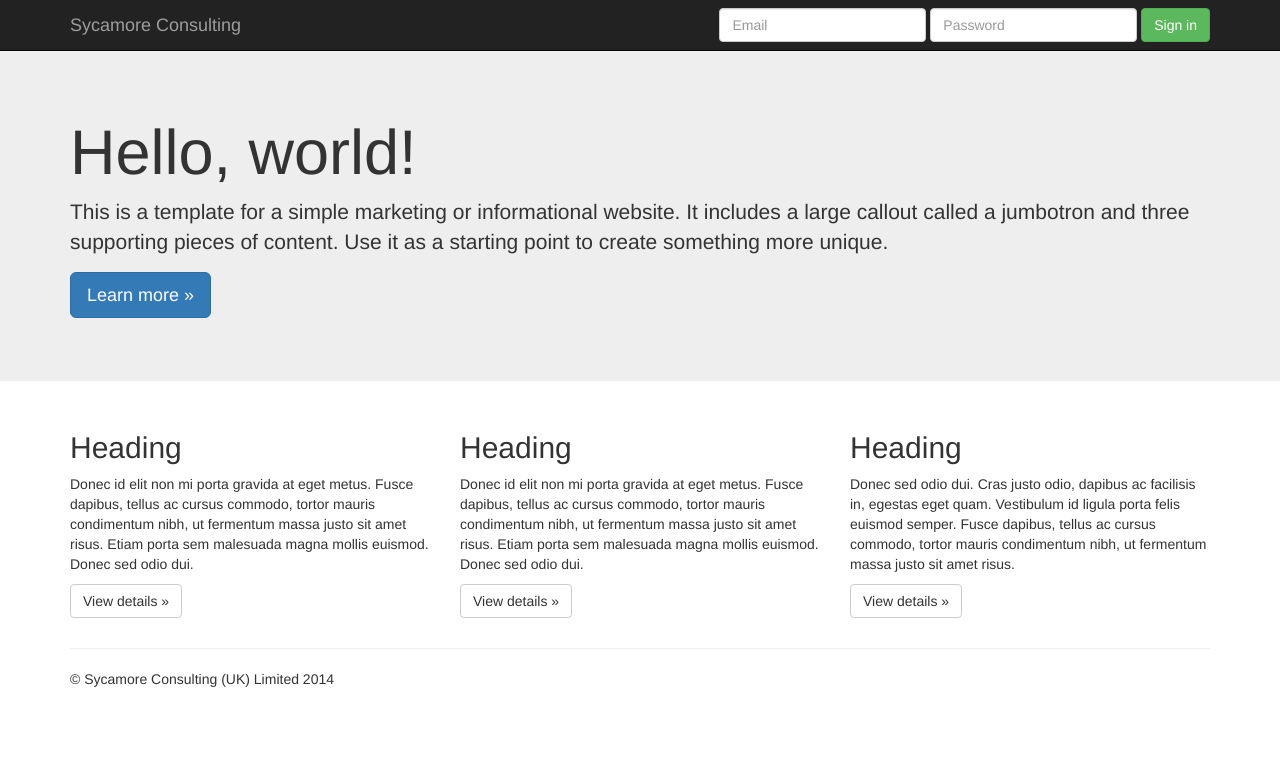
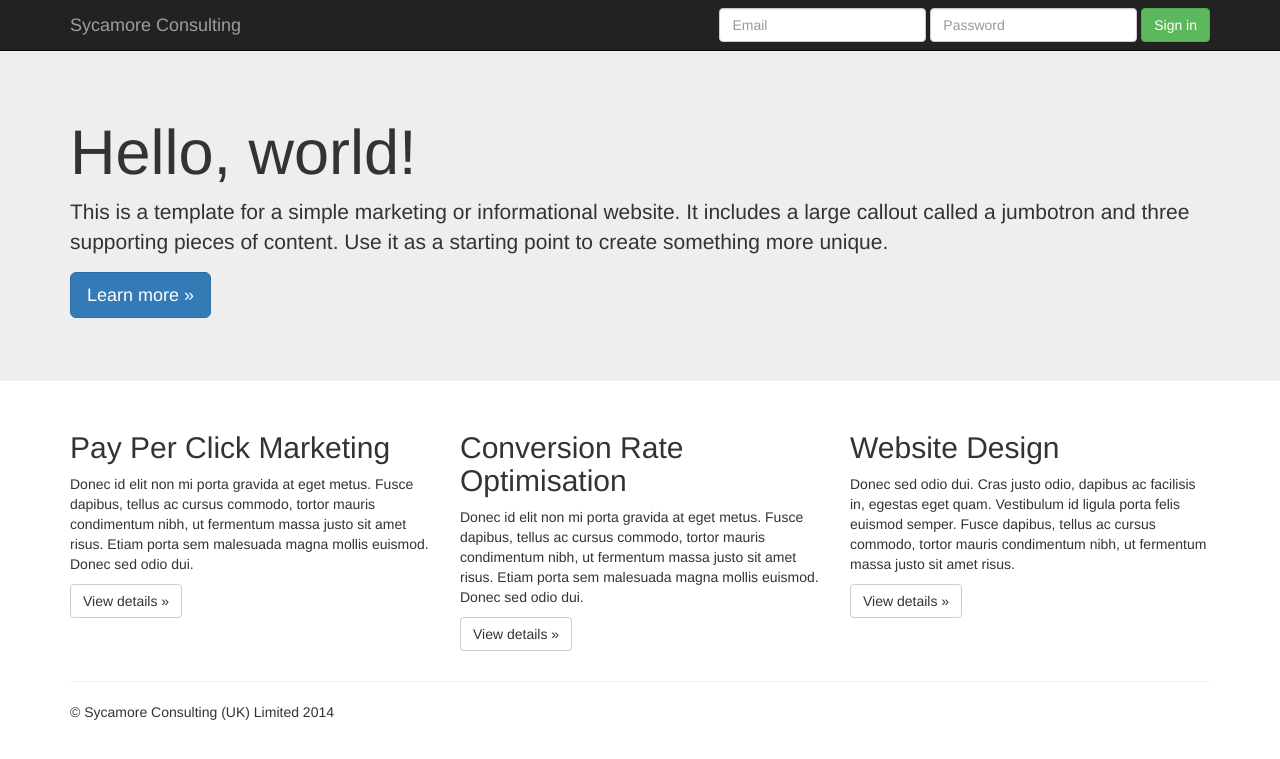
Before and after one commit to sycamoreconsulting/sycamoreconsulting.github.io, a Jekyll site: the page built from index.html, in a window 1280 px wide. Shown: the top 759 px of the page. Built offline with Jekyll 4.4.1, drawn with Linux system fonts in a browser that asks for light colours; nearby versions of some CDN libraries; Markdown is read by kramdown in place of the engine named in the settings.

Commit message:
Changed titles of headings

```diff
--- a/index.html
+++ b/index.html
@@ -13,17 +13,17 @@ title: Sycamore Consulting
     <div class="container">
       <div class="row">
         <div class="col-md-4">
-          <h2>Heading</h2>
+          <h2>Pay Per Click Marketing</h2>
           <p>Donec id elit non mi porta gravida at eget metus. Fusce dapibus, tellus ac cursus commodo, tortor mauris condimentum nibh, ut fermentum massa justo sit amet risus. Etiam porta sem malesuada magna mollis euismod. Donec sed odio dui. </p>
           <p><a class="btn btn-default" href="#" role="button">View details &raquo;</a></p>
         </div>
         <div class="col-md-4">
-          <h2>Heading</h2>
+          <h2>Conversion Rate Optimisation</h2>
           <p>Donec id elit non mi porta gravida at eget metus. Fusce dapibus, tellus ac cursus commodo, tortor mauris condimentum nibh, ut fermentum massa justo sit amet risus. Etiam porta sem malesuada magna mollis euismod. Donec sed odio dui. </p>
           <p><a class="btn btn-default" href="#" role="button">View details &raquo;</a></p>
         </div>
         <div class="col-md-4">
-          <h2>Heading</h2>
+          <h2>Website Design</h2>
           <p>Donec sed odio dui. Cras justo odio, dapibus ac facilisis in, egestas eget quam. Vestibulum id ligula porta felis euismod semper. Fusce dapibus, tellus ac cursus commodo, tortor mauris condimentum nibh, ut fermentum massa justo sit amet risus.</p>
           <p><a class="btn btn-default" href="#" role="button">View details &raquo;</a></p>
         </div>
```
